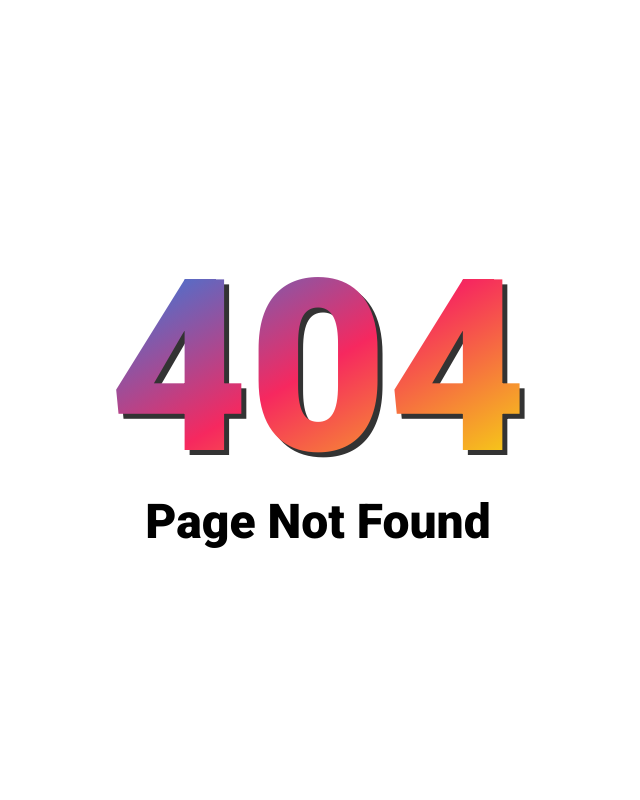
After one commit to Naman-Biswajit/Dumb-Team-project, a Flask app: template templates/404.html in a window 1280 px wide. The commit adds this page. Shown: the whole page, without its empty margins (322-962 px from the left). Run offline with Flask 2, Linux system fonts and the light colour scheme; the template is opened without the code that fills it, so the values that code supplies are empty; some libraries are stand-ins or nearby versions.

Commit message:
Added 404 Error page

```diff
--- a/app.py
+++ b/app.py
@@ -1,10 +1,19 @@
-from flask import Flask
+from flask import Flask, redirect
 from flask import render_template
 
 app = Flask(__name__, template_folder='templates')
 
+
 @app.route('/')
+def login():
+    return redirect('/explore')
+
+@app.route('/explore')
 def index():
     return render_template('index.html', explore="active")
 
+@app.errorhandler(404)
+def page_not_found(e):
+    return render_template('404.html')
+
 app.run(port=5000, debug=True)
--- /dev/null
+++ b/static/css/404.css
@@ -0,0 +1,42 @@
+@import url('https://fonts.googleapis.com/css2?family=Josefin+Sans:wght@500&family=Roboto:wght@900&display=swap');
+
+* {
+    margin: 0;
+    padding: 0;
+}
+
+body {
+    font-family: 'Roboto', sans-serif;
+}
+
+#main-container {
+    width: 100vw;
+    height: 100vh;
+    display: flex;
+    flex-direction: column;
+    justify-content: center;
+    align-items: center;
+}
+
+#number {
+    font-family: 'Roboto', sans-serif;
+    font-size: 15vh;
+    background-image: linear-gradient(150deg, #0091ff, #f6285f,#f6ff00);
+    filter: drop-shadow(5px 5px #333);
+
+    background-size: 100%;
+    background-clip: text;
+    -webkit-background-clip: text;
+    -moz-background-clip: text;
+
+    -webkit-text-fill-color: transparent;
+    -moz-text-fill-color: transparent;
+}
+
+#text {
+    padding: 3vh;
+    font-size: 6vh;
+    font-weight: 350;
+    align-self: center;
+    margin-top: -5vh;
+}
--- /dev/null
+++ b/templates/404.html
@@ -0,0 +1,18 @@
+<html lang="en">
+<head>
+    <meta charset="UTF-8">
+    <meta http-equiv="X-UA-Compatible" content="IE=edge">
+    <meta name="viewport" content="width=device-width, initial-scale=1.0">
+    <title>404 Not Found</title>
+
+    <link rel="stylesheet" href="/static/css/404.css">
+    <script type="text/javascript" src="https://livejs.com/live.js"></script>
+</head>
+<body>
+    <div id="main-container">
+        <div id="number"><h1><a target="_blank" href="https://www.youtube.com/watch?v=dQw4w9WgXcQ">404</a></h1></div>
+
+        <div id="text"><p>Page Not Found</p></div>
+    </div>
+</body>
+</html>
--- a/templates/base.html
+++ b/templates/base.html
@@ -33,7 +33,6 @@
             <li><a class="{{about}}" href="/">About</a></li>
         </ul>
     </nav>
-
     {% block body%}
     {% endblock %}
 
```
Also changed, not shown: static/js/navbar.js (+6 -9 lines), templates/index.html (+4 -6 lines).
